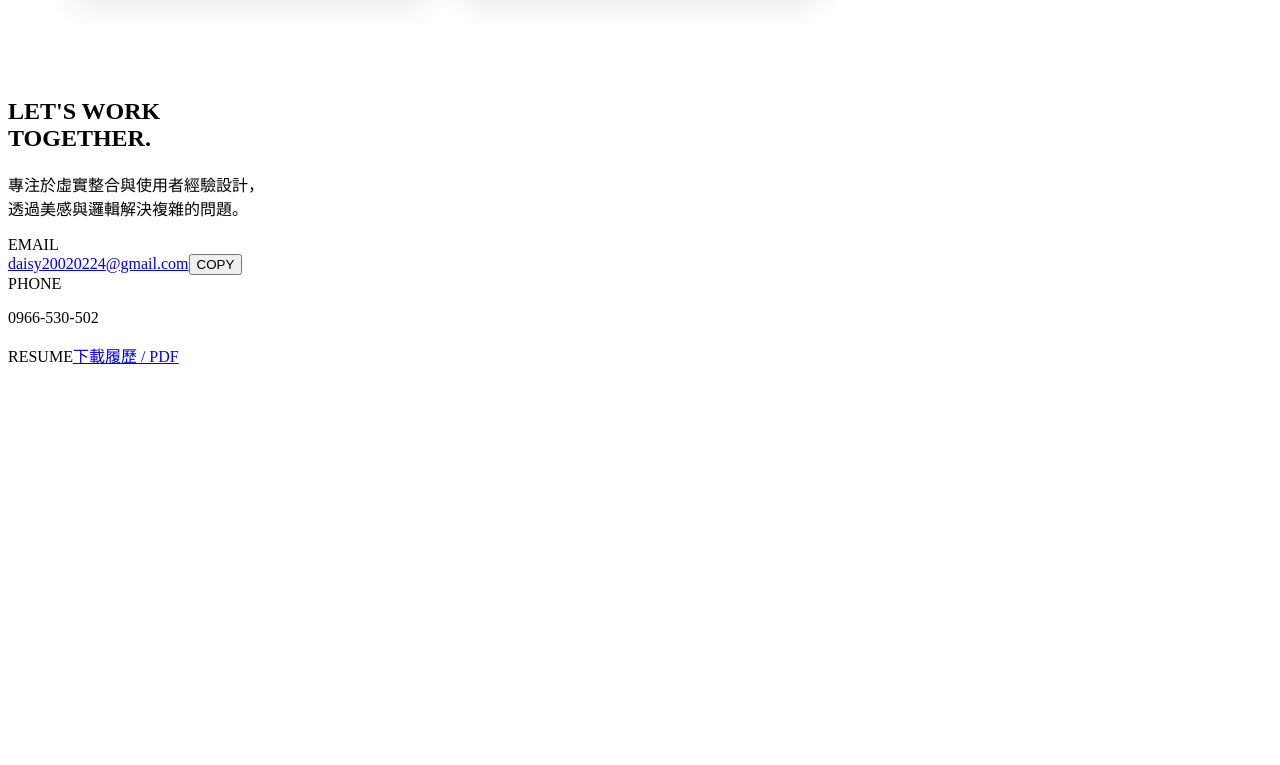
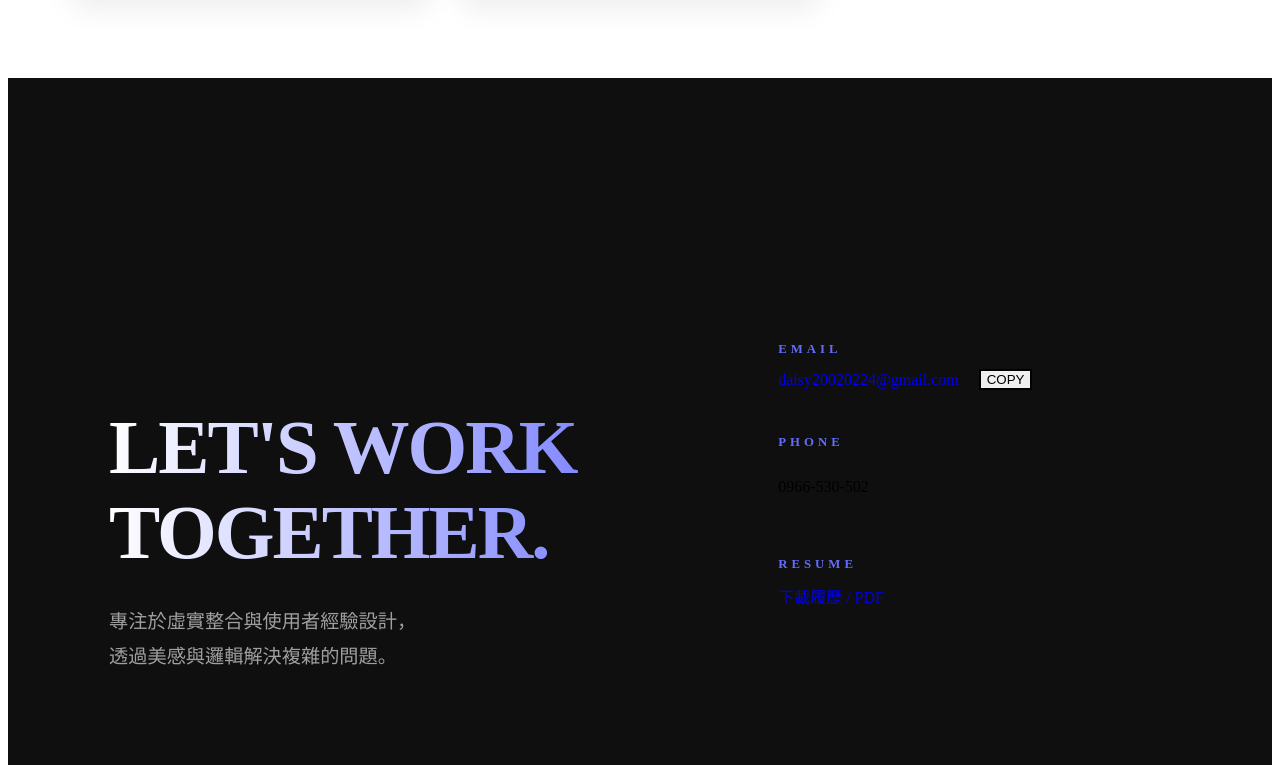
Before and after one commit to 20020224-qun/my-portfolio-react, a React (Vite) app: page / in a window 1280 px wide. Shown: the part 4695-5460 px from the top of the page. Before the commit the page ends 5094 px from the top, so only its background shows below. Built offline with nearby package versions, Linux system fonts and the light colour scheme.

Commit message:
Update style.css

```diff
--- a/src/assets/style.css
+++ b/src/assets/style.css
@@ -710,5 +710,134 @@ html {
     from { opacity: 0; transform: scale(0.95); }
     to { opacity: 1; transform: scale(1); }
 }
+/* ==============================
+   5. 聯絡區塊 (Contact Section)
+============================== */
 
+#contact {
+    padding: 120px 8% !important;
+    background-color: #0f0f0f; /* 🚀 改為深黑底，營造沉穩結束感 */
+    color: #ffffff;
+    min-height: 80vh;
+    display: flex;
+    align-items: center;
 }
+
+.contact-container {
+    display: flex;
+    justify-content: space-between;
+    align-items: flex-start;
+    max-width: 1400px;
+    margin: 0 auto;
+    width: 100%;
+    gap: 80px;
+}
+
+/* 🚀 左側：視覺大標題 */
+.contact-visual {
+    flex: 1.2;
+}
+
+.contact-title {
+    font-size: clamp(3rem, 6vw, 5rem); /* 隨螢幕縮放的大字 */
+    font-weight: 850;
+    line-height: 1.1;
+    letter-spacing: -2px; /* 緊湊的大字更有設計感 */
+    margin-bottom: 30px;
+    background: linear-gradient(to right, #ffffff, #646cff);
+    -webkit-background-clip: text;
+    -webkit-text-fill-color: transparent;
+}
+
+.contact-statement {
+    font-size: 1.2rem;
+    color: rgba(255, 255, 255, 0.6);
+    line-height: 1.8;
+    max-width: 500px;
+}
+
+/* 🚀 右側：聯絡清單 */
+.contact-info {
+    flex: 0.8;
+    display: flex;
+    flex-direction: column;
+    gap: 45px;
+}
+
+.info-item {
+    display: flex;
+    flex-direction: column;
+    gap: 12px;
+}
+
+.info-label {
+    font-size: 0.8rem;
+    letter-spacing: 4px;
+    color: #646cff; /* 品牌藍標籤 */
+    font-weight: 700;
+}
+
+.info-link, .info-text {
+    font-size: 1.6rem;
+    color: #ffffff;
+    text-decoration: none;
+    font-weight: 500;
+    transition: all 0.3s ease;
+}
+
+.info-link:hover {
+    color: #646cff;
+    padding-left: 10px; /* 微幅向右滑動感 */
+}
+
+/* 🚀 Email 複製按鈕專屬樣式 */
+.email-row {
+    display: flex;
+    align-items: center;
+    gap: 20px;
+}
+
+.copy-btn {
+    background: rgba(255, 255, 255, 0.1);
+    border: 1px solid rgba(255, 255, 255, 0.2);
+    color: #ffffff;
+    padding: 6px 15px;
+    border-radius: 20px;
+    font-size: 0.7rem;
+    cursor: pointer;
+    transition: all 0.3s;
+}
+
+.copy-btn:hover {
+    background: #ffffff;
+    color: #000000;
+}
+
+.copy-btn.copied {
+    background: #44bd32; /* 複製成功變綠色 */
+    border-color: #44bd32;
+    color: white;
+}
+
+/* 🚀 PDF 下載按鈕加強 */
+.download-link {
+    display: inline-block;
+    border-bottom: 2px solid rgba(100, 108, 255, 0.3);
+    padding-bottom: 5px;
+}
+
+.download-link:hover {
+    border-color: #646cff;
+}
+
+/* 📱 手機版調整 */
+@media (max-width: 992px) {
+    .contact-container {
+        flex-direction: column;
+        gap: 60px;
+    }
+    .contact-title {
+        font-size: 3.5rem;
+    }
+}
+}
```
